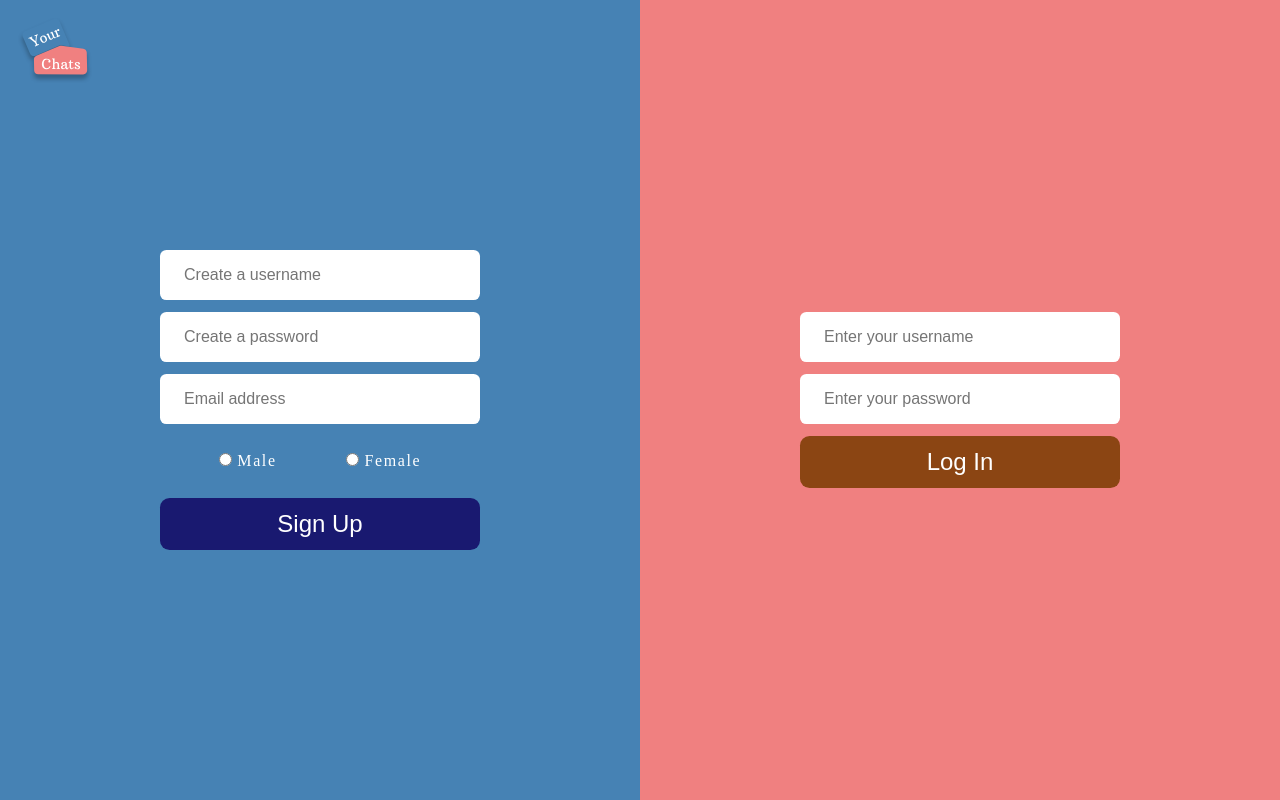
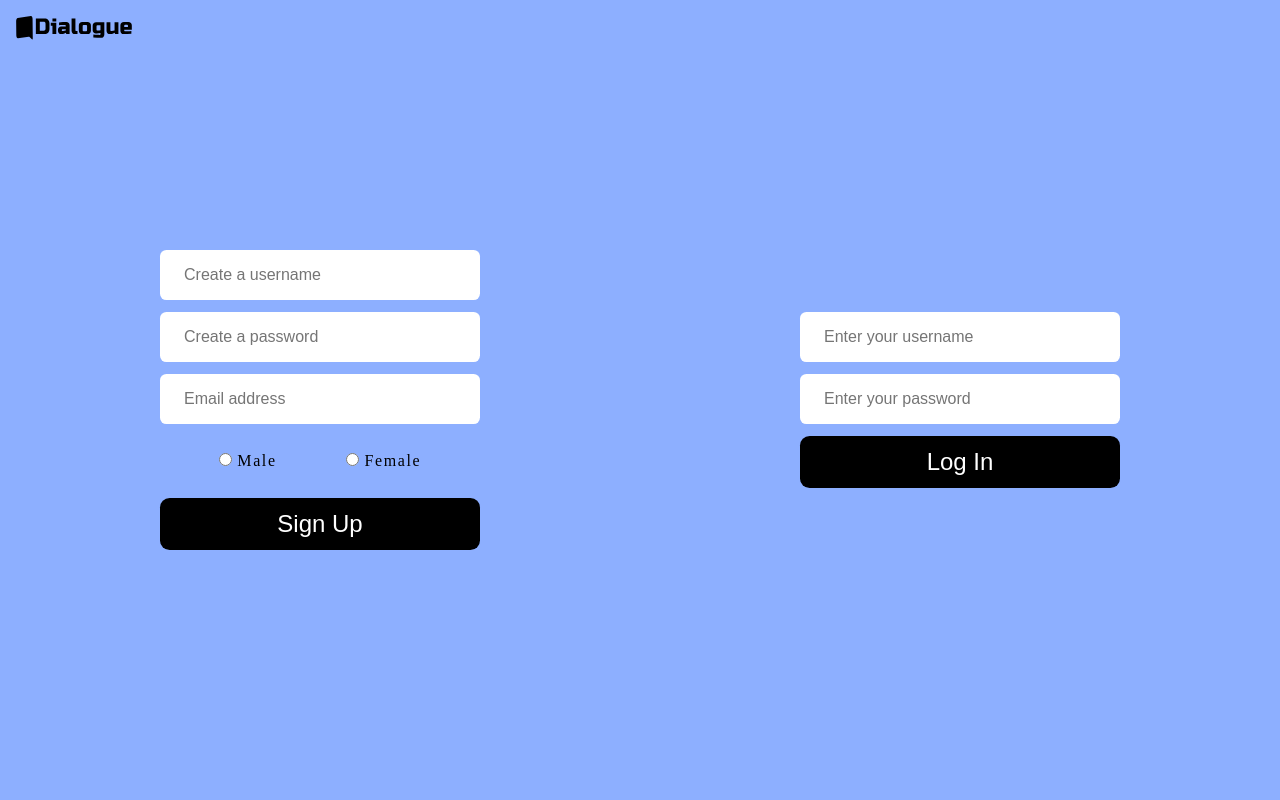
Before and after one commit to prashantsihag03/DialogueV2, a website: page public/register.html in a window 1280 px wide. Drawn offline with Linux system fonts and the light colour scheme.

Commit message:
updated logo and styles for register page

```diff
--- a/public/css/register.css
+++ b/public/css/register.css
@@ -25,6 +25,7 @@ small {
     position: absolute;
     top: 1%;
     left: 1%;
+    width: 120px;
     z-index: 1000000;
     border-radius: 0.2em;
     text-align: center;
@@ -46,6 +47,7 @@ main {
     height: 100vh;
     justify-content: space-between;
     align-items: center;
+    background-color: #8dafff;
 }
 #toggleForm {
     display: none;
@@ -65,7 +67,6 @@ main {
     align-items: center;
     width: 50%;
     height: 100%;
-    background-color: rgb(70, 130, 180);
     transition: all 0.4s linear;
 }
 
@@ -75,7 +76,6 @@ main {
     justify-content: center;
     width: 50%;
     height: 100%;
-    background-color: lightcoral;
     transition: all 0.4s linear;
 }
 
@@ -83,7 +83,6 @@ main {
     display: flex;
     flex-direction: column;
     width: 20em;
-    /* max-width: ; */
     margin: auto;
 }
 #login {
@@ -107,7 +106,7 @@ main {
 }
 
 .form-instance > label {
-    color: white;
+    color: black;
     letter-spacing: 0.1em;
 }
 
@@ -118,7 +117,7 @@ main {
     border-radius: 0.4em;
     font-size: 1.5em;
     color: white;
-    background-color: midnightblue;
+    background-color: black;
     transition: all 0.3s linear;
 }
 #loginsubmit {
@@ -128,14 +127,13 @@ main {
     border-radius: 0.4em;
     font-size: 1.5em;
     color: white;
-    background-color: saddlebrown;
+    background-color: black;
     transition: all 0.3s linear;
 }
 
 #loginsubmit:hover, #signupsubmit:hover {
-    background-color: rgb(102, 192, 94);
+    background-color: #2b6bff;
     cursor: pointer;
-    letter-spacing: 0.1em;
 }
 
 @media only screen and (max-width: 800px) {
@@ -167,8 +165,6 @@ main {
     }
 
     #signup-container {
-        /* position: absolute;
-        z-index: -1; */
         display: flex;
         flex-direction: column;
         justify-content: center;
@@ -180,8 +176,6 @@ main {
     }
 
     #login-container {
-        /* position: absolute;
-        z-index: 1; */
         display: flex;
         justify-content: center;
         width: 100%;
--- a/public/register.html
+++ b/public/register.html
@@ -7,7 +7,7 @@
     <title>Register</title>
 </head>
 <body>
-    <header id="logo"><img src="images/Logo.svg" alt="YourChats Logo"></header>
+    <header id="logo"><img src="images/allDarkDialogueLogo.svg" alt="Dialogue Logo"></header>
     <main>
         <section id="signup-container">
             <form id="signup" action="/signup" method="POST">
```
Also changed, not shown: public/images/Logo.svg (deleted), public/images/allDarkDialogueLogo.svg (added), public/images/allLightDialogueLogo.svg (added), public/images/allThemedDialogueLogo.svg (added).
